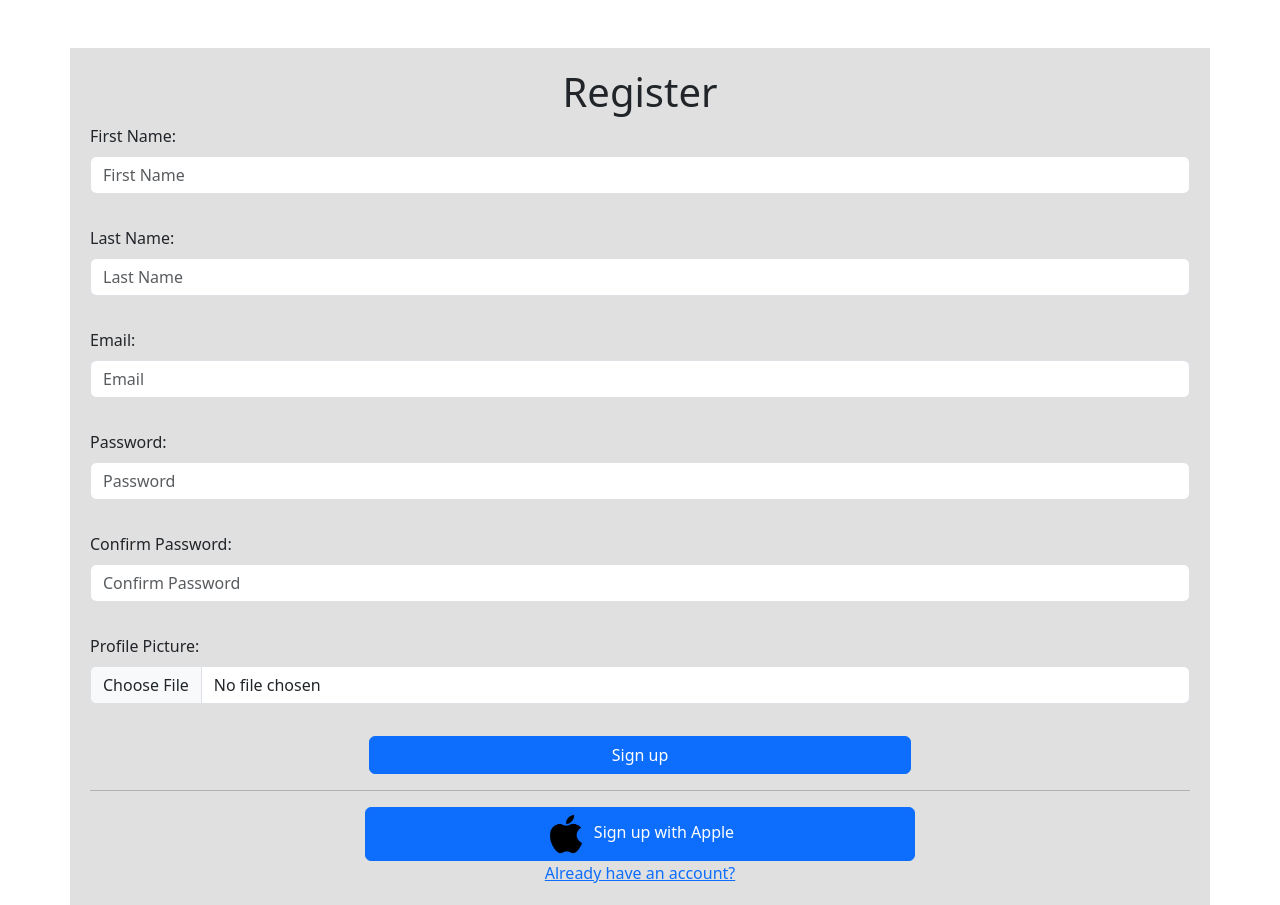
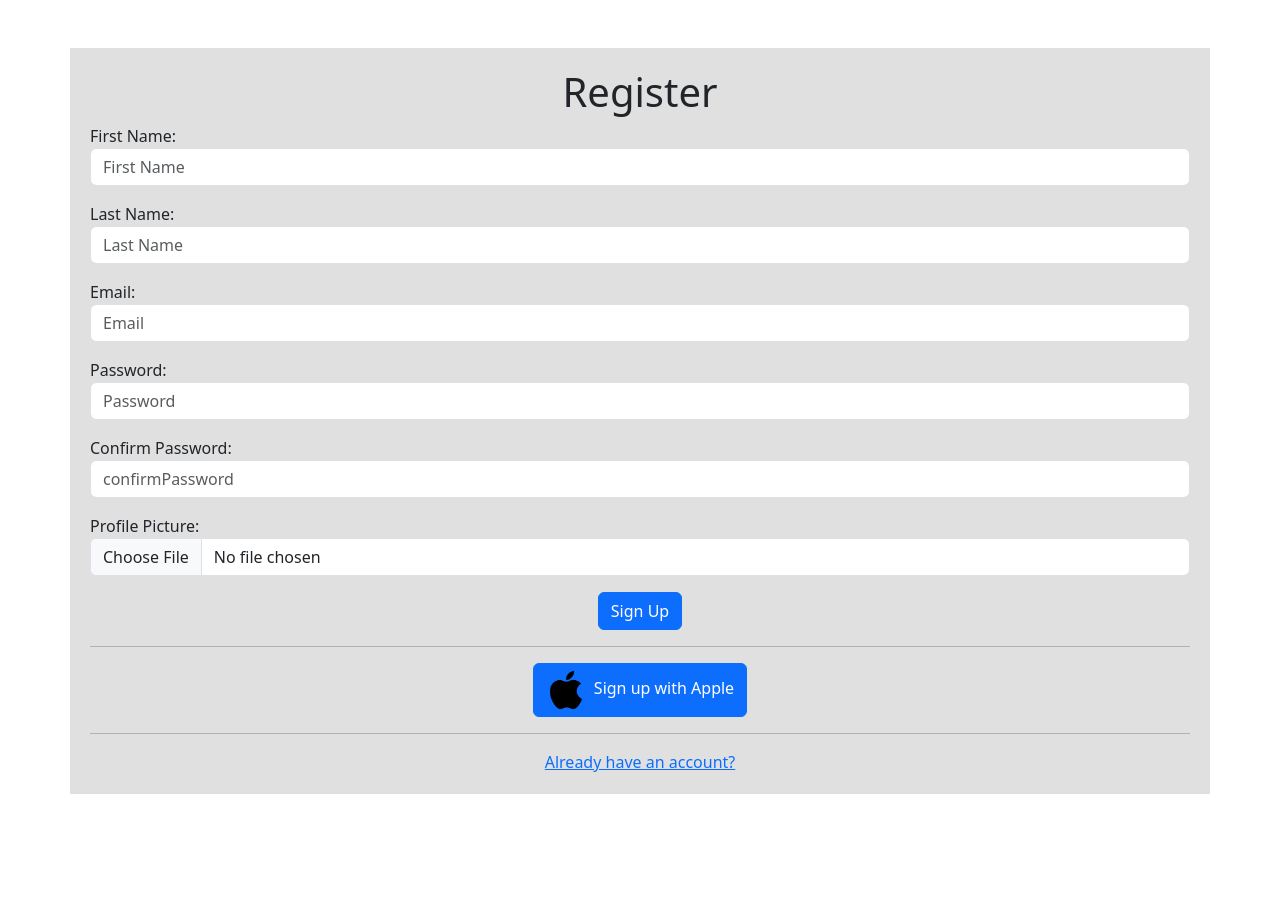
Before and after one commit to gil468/WatchIt-web-front, a React (Vite) app: page /register in a window 1280 px wide. After the commit the page ends 800 px from the top, so only its background shows below. Built offline with nearby package versions, Linux system fonts and the light colour scheme.

Commit message:
register with react-hook-form and zod

```diff
--- a/package.json
+++ b/package.json
@@ -10,10 +10,13 @@
     "preview": "vite preview"
   },
   "dependencies": {
+    "@hookform/resolvers": "^3.3.4",
     "bootstrap": "^5.3.2",
     "react": "^18.2.0",
     "react-dom": "^18.2.0",
-    "react-router-dom": "^6.21.3"
+    "react-hook-form": "^7.49.3",
+    "react-router-dom": "^6.21.3",
+    "zod": "^3.22.4"
   },
   "devDependencies": {
     "@types/node": "^20.10.8",
--- a/src/Register.tsx
+++ b/src/Register.tsx
@@ -1,257 +1,160 @@
-// src/Login.tsx
-import React, { useState } from "react";
-import "bootstrap/dist/css/bootstrap.min.css"; // Import Bootstrap CSS
+import { zodResolver } from "@hookform/resolvers/zod";
+import { FieldValues, useForm } from "react-hook-form";
+import z from "zod";
 
-interface RegisterProps {
-}
+const schema = z
+  .object({
+    firstName: z
+      .string()
+      .min(1, "First Name must not be empty")
+      .max(20, "First Name must be less then 20 charecters"),
+    lastName: z
+      .string()
+      .min(1, "Last Name must not be empty")
+      .max(20, "Last Name must be less then 20 charecters"),
+    email: z.string().email("Email is invalid"),
+    password: z.string().min(5),
+    confirmPassword: z.string().min(5),
+    profilePicture: z
+      .any()
+      .refine((val) => val.length > 0, "Profile picture is required"),
+  })
+  .refine(
+    (values) => {
+      return values.password === values.confirmPassword;
+    },
+    {
+      message: "Passwords must match!",
+      path: ["confirmPassword"],
+    }
+  );
 
-const onRegister = (
-  firstname: string,
-  lastname: string,
-  email: string,
-  password: string,
-  confirmpassword: string
-) => {
-  console.log("Registerd with:", {
-    firstname,
-    lastname,
-    email,
-    password,
-    confirmpassword,
-  });
-};
+type FormData = z.infer<typeof schema>;
 
-const Register: React.FC<RegisterProps> = () => {
-  const [firstname, setFirstName] = useState("");
-  const [lastname, setLastName] = useState("");
-  const [email, setEmail] = useState("");
-  const [password, setPassword] = useState("");
-  const [confirmpassword, setConfirmPassword] = useState("");
-  const [profileimage, setProfileImage] = useState<File>();
+function Register() {
+  const {
+    register,
+    handleSubmit,
+    formState: { errors, dirtyFields },
+  } = useForm<FormData>({ resolver: zodResolver(schema), mode: "onChange" });
 
-  const [isFirstNameValid, setIsFirstName] = useState(false);
-  const [isLastNameValid, setIsLastName] = useState(false);
-  const [isEmailValid, setIsEmailValid] = useState(false);
-  const [isPasswordValid, setIsPasswordValid] = useState(false);
-  const [isConfirmPasswordValid, setIsConfirmPasswordValid] = useState(false);
-
-  const handleFirstNameChange = (e: React.ChangeEvent<HTMLInputElement>) => {
-    const inputValue = e.target.value;
-    setFirstName(inputValue);
-    setIsFirstName(isValidNameFormat(inputValue));
-  };
-
-  const handleLastNameChange = (e: React.ChangeEvent<HTMLInputElement>) => {
-    const inputValue = e.target.value;
-    setLastName(inputValue);
-    setIsLastName(isValidNameFormat(inputValue));
-  };
-
-  const handleEmailChange = (e: React.ChangeEvent<HTMLInputElement>) => {
-    const inputValue = e.target.value;
-    setEmail(inputValue);
-    setIsEmailValid(isValidEmailFormat(inputValue));
-  };
-
-  const handlePasswordChange = (e: React.ChangeEvent<HTMLInputElement>) => {
-    const inputValue = e.target.value;
-    setPassword(inputValue);
-    setIsPasswordValid(isValidPasswordFormat(inputValue));
-  };
-
-  const handleConfirmPasswordChange = (
-    e: React.ChangeEvent<HTMLInputElement>
-  ) => {
-    const inputValue = e.target.value;
-    setConfirmPassword(inputValue);
-    setIsConfirmPasswordValid(isValidConfirmPasswordFormat(inputValue));
-  };
-
-  const handleProfileImageChange = (e: React.ChangeEvent<HTMLInputElement>) => {
-    const inputValue = e.target.files?.[0];
-    setProfileImage(inputValue);
-  };
-
-  const isValidNameFormat = (name: string) => {
-    const alphabeticRegex = /^[a-zA-Z]+$/;
-    return alphabeticRegex.test(name);
-  };
-
-  const isValidEmailFormat = (email: string) => {
-    return email.includes("@" && ".com");
-  };
-
-  const isValidPasswordFormat = (password: string) => {
-    return password.length > 5;
-  };
-
-  const isValidConfirmPasswordFormat = (confirmPassword: string) => {
-    return confirmPassword == password;
-  };
-
-  const handleRegister = () => {
-    onRegister(
-      firstname,
-      lastname,
-      email,
-      password,
-      confirmpassword,
-      profileimage
-    );
-  };
-
-  const componentStyle = {
-    backgroundColor: "#e0e0e0", // Set your desired background color
-    padding: "20px", // Add additional styles as needed
+  const onSubmit = (data: FieldValues) => {
+    console.log("on submit");
+    console.log(data);
   };
 
   return (
-    <div className="container mt-5" style={componentStyle}>
+    <div
+      className="container mt-5"
+      style={{
+        backgroundColor: "#e0e0e0",
+        padding: "20px",
+      }}
+    >
       <center>
         <h1>Register</h1>
       </center>
-      <form className="row g-3 needs-validation">
+      <form onSubmit={handleSubmit(onSubmit)}>
         <div className="mb-3">
-          <label htmlFor="FirstName" className="form-label">
-            First Name:
-          </label>
+          <label htmlFor="firstName">First Name:</label>
           <input
+            {...register("firstName")}
             type="text"
-            className={`form-control ${
-              firstname === ""
-                ? ""
-                : isFirstNameValid
-                ? "is-valid"
-                : "is-invalid"
-            }`}
-            id="FirstName"
-            value={firstname}
+            id="firstNname"
             placeholder="First Name"
-            required
-            onChange={handleFirstNameChange}
+            className="form-control"
           />
-          <div className="valid-feedback">Looks good!</div>
-          <div className="invalid-feedback">
-            Please provide a valid First Name.
-          </div>
+          {dirtyFields.firstName &&
+            ((errors.firstName && (
+              <p className="text-danger">{errors.firstName.message}</p>
+            )) || <p className="text-success">Looks Good!</p>)}
         </div>
         <div className="mb-3">
-          <label htmlFor="LastName" className="form-label">
-            Last Name:
-          </label>
+          <label htmlFor="lastName">Last Name:</label>
           <input
+            {...register("lastName")}
             type="text"
-            className={`form-control ${
-              lastname === "" ? "" : isLastNameValid ? "is-valid" : "is-invalid"
-            }`}
-            id="LastName"
-            value={lastname}
+            id="lastName"
             placeholder="Last Name"
-            required
-            onChange={handleLastNameChange}
+            className="form-control"
           />
-          <div className="valid-feedback">Looks good!</div>
-          <div className="invalid-feedback">
-            Please provide a valid Last Name.
-          </div>
+          {dirtyFields.lastName &&
+            ((errors.lastName && (
+              <p className="text-danger">{errors.lastName.message}</p>
+            )) || <p className="text-success">Looks Good!</p>)}
         </div>
         <div className="mb-3">
-          <label htmlFor="Email" className="form-label">
-            Email:
-          </label>
+          <label htmlFor="email">Email: </label>
           <input
+            {...register("email")}
             type="text"
-            className={`form-control ${
-              email === "" ? "" : isEmailValid ? "is-valid" : "is-invalid"
-            }`}
-            id="Email"
-            value={email}
+            id="email"
             placeholder="Email"
-            required
-            onChange={handleEmailChange}
+            className="form-control"
           />
-          <div className="valid-feedback">Looks good!</div>
-          <div className="invalid-feedback">Please provide a valid Email.</div>
+          {dirtyFields.email &&
+            ((errors.email && (
+              <p className="text-danger">{errors.email.message}</p>
+            )) || <p className="text-success">Looks Good!</p>)}
         </div>
         <div className="mb-3">
-          <label htmlFor="Password" className="form-label">
-            Password:
-          </label>
+          <label htmlFor="password">Password:</label>
           <input
+            {...register("password")}
             type="password"
-            className={`form-control ${
-              password === "" ? "" : isPasswordValid ? "is-valid" : "is-invalid"
-            }`}
-            value={password}
-            id="Password"
+            id="password"
             placeholder="Password"
-            required
-            onChange={handlePasswordChange}
+            className="form-control"
           />
-          <div className="valid-feedback">Looks good!</div>
-          <div className="invalid-feedback">
-            Please provide a valid Password.
-          </div>
+          {dirtyFields.password &&
+            ((errors.password && (
+              <p className="text-danger">{errors.password.message}</p>
+            )) || <p className="text-success">Looks Good!</p>)}
         </div>
         <div className="mb-3">
-          <label htmlFor="ConfirmPassword" className="form-label">
-            Confirm Password:
-          </label>
+          <label htmlFor="confirmPassword">Confirm Password:</label>
           <input
+            {...register("confirmPassword")}
             type="password"
-            className={`form-control ${
-              confirmpassword === ""
-                ? ""
-                : isConfirmPasswordValid
-                ? "is-valid"
-                : "is-invalid"
-            }`}
-            value={confirmpassword}
-            id="ConfirmPassword"
-            placeholder="Confirm Password"
-            required
-            onChange={handleConfirmPasswordChange}
+            id="confirmPassword"
+            placeholder="confirmPassword"
+            className="form-control"
           />
-          <div className="valid-feedback">Looks good!</div>
-          <div className="invalid-feedback">
-            Please provide a valid Confirm Password.
-          </div>
+          {dirtyFields.confirmPassword &&
+            ((errors.confirmPassword && (
+              <p className="text-danger">{errors.confirmPassword.message}</p>
+            )) || <p className="text-success">Looks Good!</p>)}
         </div>
+
         <div className="mb-3">
-          <label htmlFor="profileImage" className="form-label">
-            Profile Picture:
-          </label>
+          <label htmlFor="profilePicture">Profile Picture:</label>
           <input
-            className={`form-control ${
-              profileimage == undefined ? "" : "is-valid"
-            }`}
+            {...register("profilePicture")}
             type="file"
-            id="profileImage"
-            accept="image/*"
-            onChange={handleProfileImageChange}
-            required
+            accept="image/png, image/jpeg"
+            id="profilePicture"
+            placeholder="profilePicture"
+            className="form-control"
           />
-          <div className="invalid-feedback">
-            Please provide a valid Profie Picture.
-          </div>
+          {dirtyFields.profilePicture &&
+            ((errors.profilePicture && (
+              <p className="text-danger">
+                {errors.profilePicture?.message?.toString()}
+              </p>
+            )) || <p className="text-success">Looks Good!</p>)}
         </div>
-        <div className="d-grid gap-2 col-6 mx-auto">
-          <button
-            className="btn btn-primary"
-            type="submit"
-            onClick={handleRegister}
-          >
-            Sign up
+
+        <div className="text-center">
+          <button type="submit" className="btn btn-primary mx-auto">
+            Sign Up
           </button>
         </div>
       </form>
+
       <hr></hr>
-      <div className="d-grid gap-2 col-6 mx-auto">
-        <button
-          type="button"
-          className="btn btn-primary"
-          onClick={handleRegister}
-        >
+
+      <div className="text-center">
+        <button type="button" className="btn btn-primary" onClick={() => {}}>
           <img
             src="../images/apple.png"
             className="me-2"
@@ -261,11 +164,14 @@ const Register: React.FC<RegisterProps> = () => {
           Sign up with Apple
         </button>
       </div>
+
+      <hr></hr>
+
       <center>
         <a href="#">Already have an account?</a>
       </center>
     </div>
   );
-};
+}
 
 export default Register;
--- a/src/SuccessAlert.tsx
+++ b/src/SuccessAlert.tsx
@@ -1,4 +1,3 @@
-import React from "react";
 import 'bootstrap/dist/css/bootstrap.min.css';
 
 export default function SuccessAlert() {
```
Also changed, not shown: 1 other file (tests, documents, lock files or other folders).
